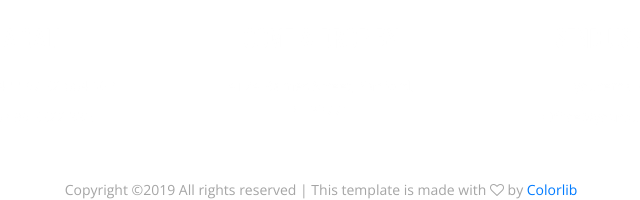
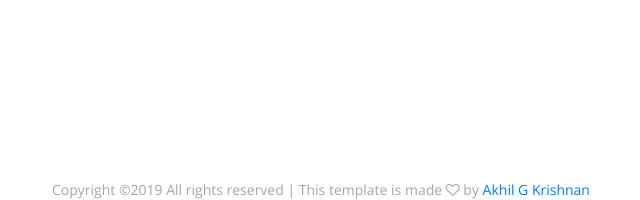
Before and after one commit to akhilgkrishnan/DjangoLearn, a Django app: page / in a window 1280 px wide. Shown: the part 3601-3801 px from the top of the page, without its empty margins (319-959 px from the left). Run offline with Django 3.2, Linux system fonts and the light colour scheme; data that the repository does not hold is empty; some libraries are stand-ins or nearby versions.

Commit message:
sample change

```diff
--- a/templates/index.html
+++ b/templates/index.html
@@ -502,8 +502,8 @@
 								<div class="footer_contact_title">send us a message</div>
 								<div class="footer_contact_list">
 									<ul>
-										<li>youremail@gmail.com</li>
-										<li>Office@yourbusinessname.com</li>
+										<li>akhilgk4u@gmail.com</li>
+										<li>akhil@4techo.tk</li>
 									</ul>
 								</div>
 							</div>
@@ -514,7 +514,7 @@
 			</div>
 		</div>
 		<div class="col text-center"><!-- Link back to Colorlib can't be removed. Template is licensed under CC BY 3.0. -->
-Copyright &copy;<script>document.write(new Date().getFullYear());</script> All rights reserved | This template is made with <i class="fa fa-heart-o" aria-hidden="true"></i> by <a href="https://colorlib.com" target="_blank">Colorlib</a>
+Copyright &copy;<script>document.write(new Date().getFullYear());</script> All rights reserved | This template is made  <i class="fa fa-heart-o" aria-hidden="true"></i> by <a href="https://colorlib.com" target="_blank">Akhil G Krishnan</a>
 <!-- Link back to Colorlib can't be removed. Template is licensed under CC BY 3.0. --> </div>
 	</footer>
 </div>
```
